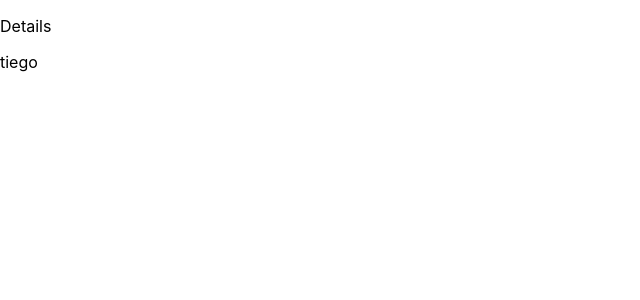
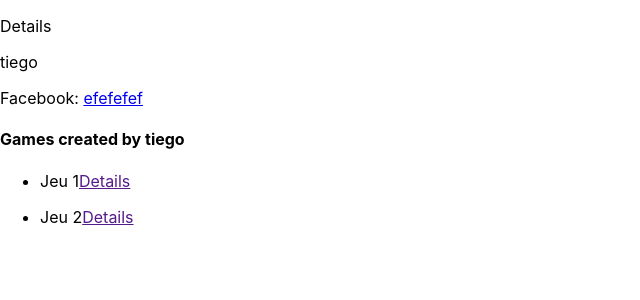
Before and after one commit to Tich-io-Lo3/tich-io, a React (Create React App) app in the folder front/: page /users/1 in a window 1280 px wide. Shown: the top 300 px of the page, without its empty margins (0-640 px from the left). Built offline with nearby package versions, Linux system fonts and the light colour scheme.

Commit message:
Added user details

```diff
--- a/front/src/components/UserDetail.jsx
+++ b/front/src/components/UserDetail.jsx
@@ -13,6 +13,29 @@ const UserDetail = () => {
     <div>
       <p>Details</p>
       <p>{user?.username}</p>
+      <p>
+        {user?.facebook && "Facebook: "}
+        <a href={user?.facebook}>{user?.facebook}</a>
+      </p>
+      <p>
+        {user?.twitter && "Twitter: "}
+        <a href={user?.twitter}>{user?.twitter}</a>
+      </p>
+      <p>
+        {user?.web && "Web: "}
+        <a href={user?.web}>{user?.web}</a>
+      </p>
+      <h4>Games created by {user?.username}</h4>
+      <ul>
+        {user?.games.map((g, id) => (
+          <li key={id}>
+            <p>
+              {g.title}
+              <a href="">Details</a>
+            </p>
+          </li>
+        ))}
+      </ul>
     </div>
   );
 };
@@ -22,16 +45,57 @@ const users = [
   {
     id: 1,
     username: "tiego",
+    description: "desc test",
+    facebook: "efefefef",
+    twitter: null,
+    web: null,
+    games: [
+      {
+        title: "Jeu 1",
+        description: "cekmlmdsm",
+        imageFolder: "/path ToAWS",
+        windowsFile: null,
+        macOsFile: "PATH DU JEU MACOS",
+        linuxFile: null,
+      },
+      {
+        title: "Jeu 2",
+        description: "kddskdks,d,sd",
+        imageFolder: "/path ToAWS",
+        windowsFile: "PATH DU JEU WINDOWS",
+        macOsFile: null,
+        linuxFile: "PATH DU JEU LINUX",
+      },
+    ],
     password: "123",
   },
   {
     id: 2,
     username: "plante",
+    description: "desc test",
+    facebook: "effefe",
+    twitter: null,
+    web: "fefefe",
+    games: [],
     password: "verte",
   },
   {
     id: 3,
     username: "monkey",
+    description: "desc test",
+    facebook: "fefefe",
+    twitter: "feeffefe",
+    web: "feeffeff",
+    games: [
+      {
+        title: "Jeu 1",
+        description: "cekmlmdsm",
+        imageFolder: "/path ToAWS",
+        windowsFile: null,
+        macOsFile: "PATH DU JEU MACOS",
+        linuxFile: null,
+      },
+    ],
     password: "enzo",
   },
 ];
```
